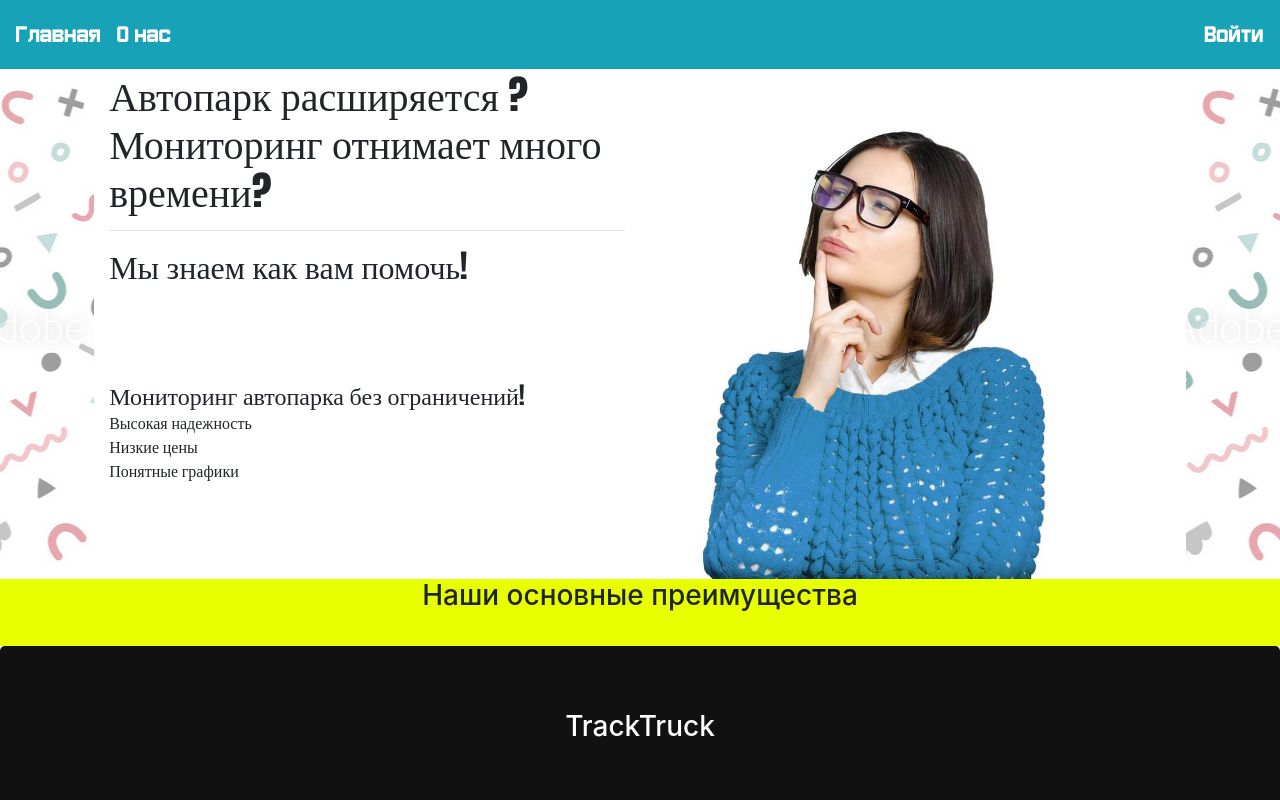
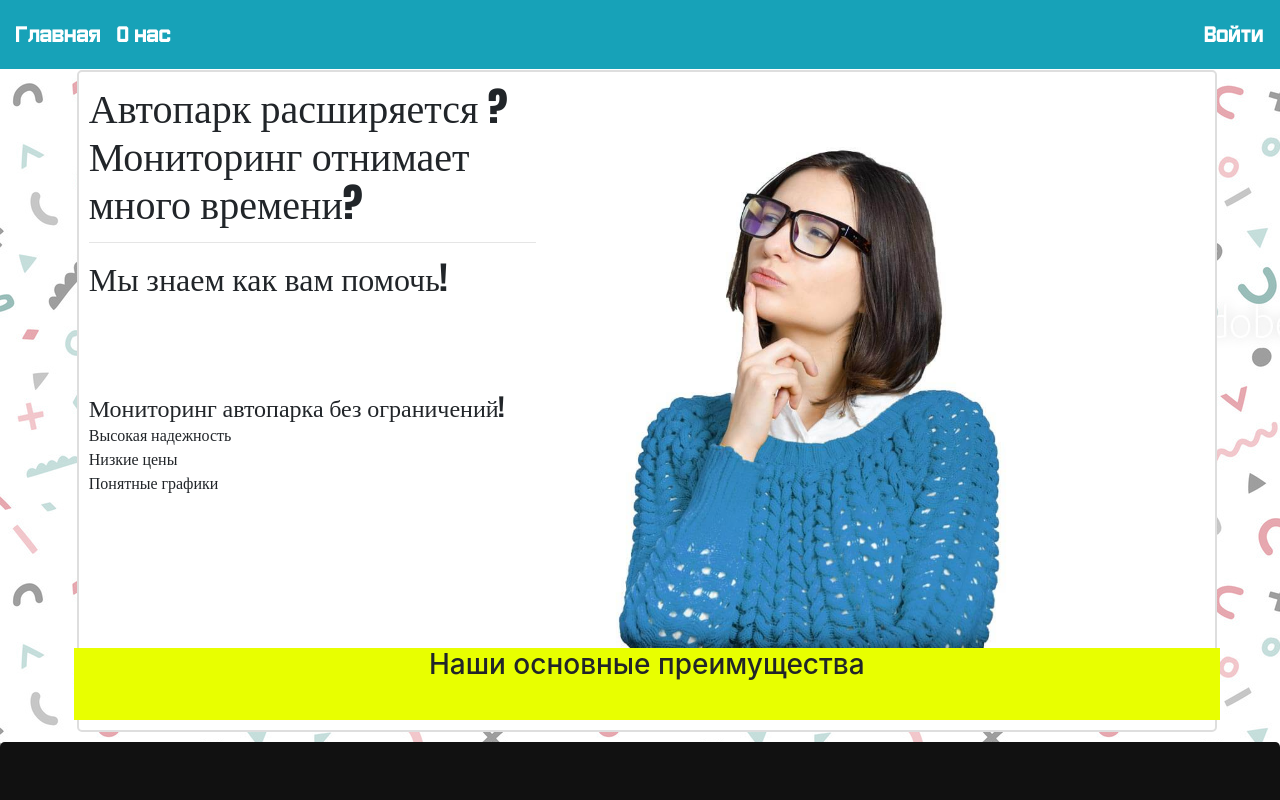
Before and after one commit to KrasnovDenis/TrackTruck-UI, a React (Create React App) app: page / in a window 1280 px wide. Shown: the top 800 px of the page. Built offline with nearby package versions, Linux system fonts and the light colour scheme; what google-maps-react would draw is missing.

Commit message:
added: some small layout

```diff
--- a/src/common/Home.js
+++ b/src/common/Home.js
@@ -8,11 +8,10 @@ class Home extends Component {
 
     render() {
         return (
-            <div>
-                <Container fluid="true">
+            <div className="homeContainer">
+                <Container style={{marginLeft: "6%", backgroundColor: "#fff"}}>
                     <Row>
-                        <Col className="sideCol" sm="1"/>
-                        <Col style={{fontFamily: "Impact", fontSize: "16px"}}>
+                        <Col md="5" style={{fontFamily: "Impact", fontSize: "16px"}}>
                             <h1>Автопарк расширяется ? </h1>
                             <h1>Мониторинг отнимает много времени?</h1>
                             <hr/>
@@ -29,22 +28,18 @@ class Home extends Component {
                                 <li key="point3">Понятные графики</li>
                             </ul>
                         </Col>
-                        <Col>
-                            <img src={sweater} alt="Кортиночка" width="450px"/>
+                        <Col md="4">
+                            <img src={sweater} alt="Кортиночка" width="500px"/>
                         </Col>
-                        <Col className="sideCol" sm="1"/>
                     </Row>
                     <Row className="Benefit">
                         <Col>
                             <h3 style={{textAlign: "center"}}> Наши основные преимущества</h3>
+                        {/*    todo: make explanation why monitoring is important*/}
                         </Col>
                         <br/>
-                    </Row>
-                    <Row className="Benefit">
-                        <hr/>
-                        <Col sm="2"/>
-
-                        <Col sm="2"/>
+                        <br/>
+                        <br/>
                     </Row>
                 </Container>
 
--- a/src/style/pages/Home.css
+++ b/src/style/pages/Home.css
@@ -1,21 +1,11 @@
-
-.HomeContainer{
-
-}
 p {
     font-family: sans-serif-bold, serif;
     font-size:22px;
-    max-width: 1330px !important;
 }
 
-.InfoContent{
-    background: white;
-}
-
-.sideCol {
+.homeContainer {
     background-image: url('../images/figures1.jpg');
-    background-position: center;
-    background-repeat: repeat-x;
+    background-repeat: repeat;
 }
 
 .Benefit{
```
